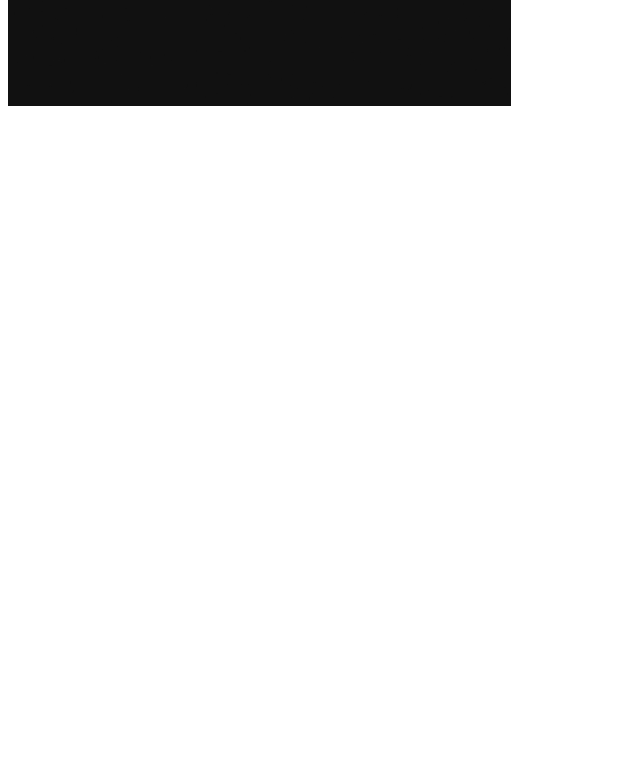
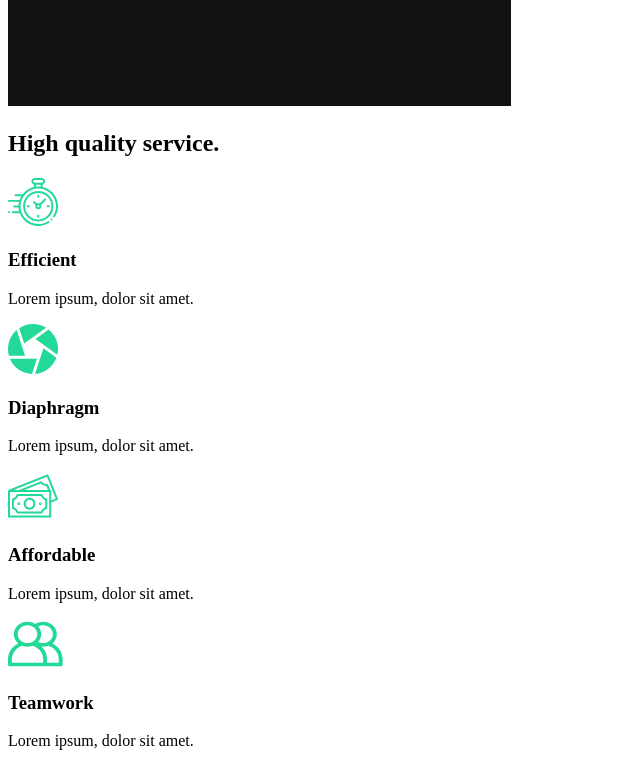
Before and after one commit to gonzalespaulb/react-course-capture, a React (Create React App) app: page / in a window 1280 px wide. Shown: the part 900-1664 px from the top of the page, without its empty margins (0-640 px from the left). Before the commit the page ends 1018 px from the top, so only its background shows below. Built offline with nearby package versions, Linux system fonts and the light colour scheme.

Commit message:
service section

```diff
--- /dev/null
+++ b/src/components/ServicesSection.js
@@ -0,0 +1,59 @@
+import React from 'react';
+import clock from '../img/clock.svg';
+import diaphragm from '../img/diaphragm.svg';
+import money from '../img/money.svg';
+import teamwork from '../img/teamwork.svg';
+import home2 from '../img/home2.png';
+
+const ServicesSection = () => {
+    return(
+        <div className="services">
+            <div className="description">
+                <h2>High <span>quality</span> service.</h2>
+                <div className="cards">
+                    <div className="card">
+                        <div className="icon">
+                            <img src={clock} alt="icon"/>
+                            <h3>Efficient</h3>
+                        </div>
+                        <p>
+                            Lorem ipsum, dolor sit amet.
+                        </p>
+                    </div>
+                    <div className="card">
+                        <div className="icon">
+                            <img src={diaphragm} alt="icon"/>
+                            <h3>Diaphragm</h3>
+                        </div>
+                        <p>
+                            Lorem ipsum, dolor sit amet.
+                        </p>
+                    </div>
+                    <div className="card">
+                        <div className="icon">
+                            <img src={money} alt="icon"/>
+                            <h3>Affordable</h3>
+                        </div>
+                        <p>
+                            Lorem ipsum, dolor sit amet.
+                        </p>
+                    </div>
+                    <div className="card">
+                        <div className="icon">
+                            <img src={teamwork} alt="icon"/>
+                            <h3>Teamwork</h3>
+                        </div>
+                        <p>
+                            Lorem ipsum, dolor sit amet.
+                        </p>
+                    </div>
+                </div>
+            </div>
+            <div className="image">
+                <img src={home2} alt="camera"/>
+            </div>
+        </div>
+    )
+}
+
+export default ServicesSection;
--- a/src/pages/AboutUs.js
+++ b/src/pages/AboutUs.js
@@ -1,10 +1,13 @@
 import React from 'react';
 import AboutSection from '../components/AboutSection';
-
+import ServicesSection from '../components/ServicesSection';
 
 const AboutUs = () => {
     return(
-        <AboutSection/>
+        <div>
+            <AboutSection/>
+            <ServicesSection/>
+        </div>
     )
 }
 
```
